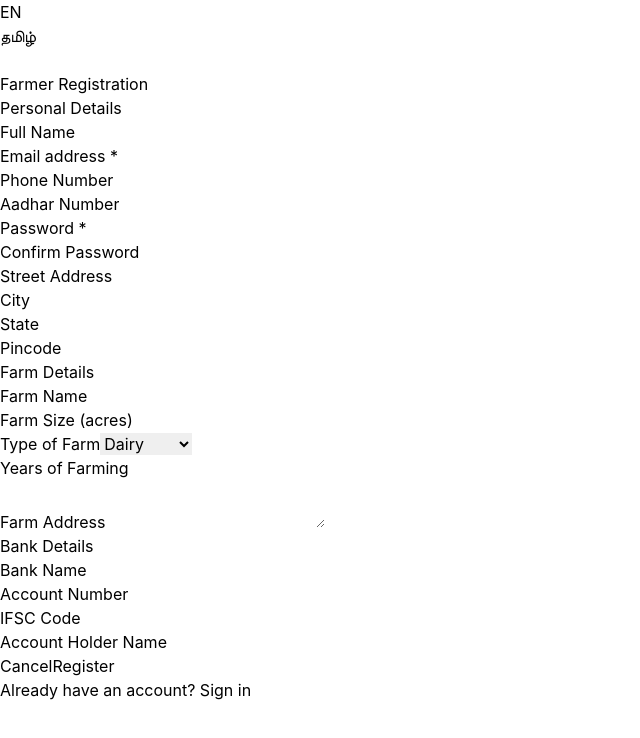
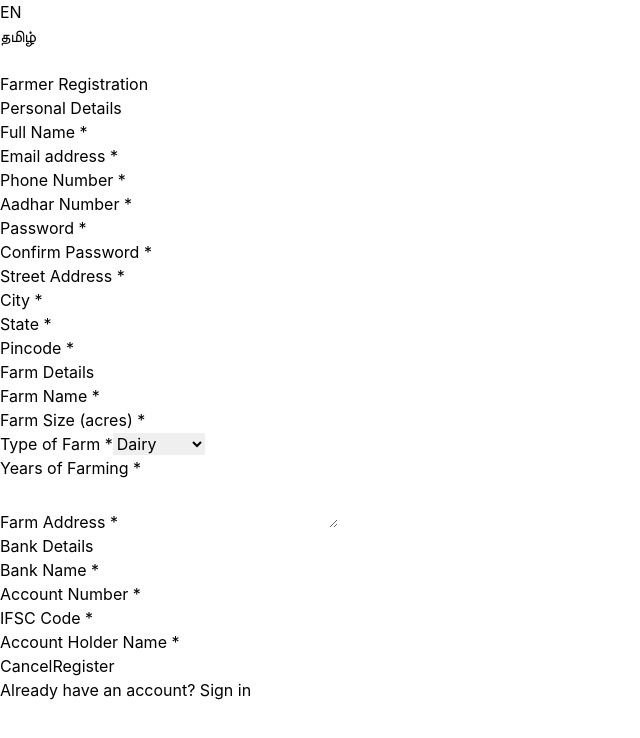
Before and after one commit to sujithk-kl/Livestock360, a React (Vite) app in the folder client/: page /farmer/register in a window 1280 px wide. Shown: the top 738 px of the page, without its empty margins (0-640 px from the left). Built offline with nearby package versions, Linux system fonts and the light colour scheme; no server answers.

Commit message:
added compoulsary * for the registration pages

```diff
--- a/client/src/pages/CustomerRegistration.js
+++ b/client/src/pages/CustomerRegistration.js
@@ -200,7 +200,7 @@ const CustomerRegistration = () => {
 
           <div className="space-y-6">
             <div>
-              <label className="block text-sm font-medium text-gray-700 dark:text-gray-300 mb-1">{t('full_name_label')}</label>
+              <label className="block text-sm font-medium text-gray-700 dark:text-gray-300 mb-1">{t('full_name_label')} *</label>
               <input
                 type="text"
                 name="name"
@@ -212,7 +212,7 @@ const CustomerRegistration = () => {
             </div>
 
             <div>
-              <label className="block text-sm font-medium text-gray-700 dark:text-gray-300 mb-1">{t('email_label')}</label>
+              <label className="block text-sm font-medium text-gray-700 dark:text-gray-300 mb-1">{t('email_label')} *</label>
               <input
                 type="email"
                 name="email"
@@ -224,7 +224,7 @@ const CustomerRegistration = () => {
             </div>
 
             <div>
-              <label className="block text-sm font-medium text-gray-700 dark:text-gray-300 mb-1">{t('phone_label')}</label>
+              <label className="block text-sm font-medium text-gray-700 dark:text-gray-300 mb-1">{t('phone_label')} *</label>
               <input
                 type="tel"
                 name="phone"
@@ -237,7 +237,7 @@ const CustomerRegistration = () => {
             </div>
 
             <div>
-              <label className="block text-sm font-medium text-gray-700 dark:text-gray-300 mb-1">{t('city_label')}</label>
+              <label className="block text-sm font-medium text-gray-700 dark:text-gray-300 mb-1">{t('city_label')} *</label>
               <input
                 type="text"
                 name="city"
@@ -250,7 +250,7 @@ const CustomerRegistration = () => {
             </div>
 
             <div>
-              <label className="block text-sm font-medium text-gray-700 dark:text-gray-300 mb-1">{t('password_label')}</label>
+              <label className="block text-sm font-medium text-gray-700 dark:text-gray-300 mb-1">{t('password_label')} *</label>
               <input
                 type="password"
                 name="password"
@@ -266,7 +266,7 @@ const CustomerRegistration = () => {
             </div>
 
             <div>
-              <label className="block text-sm font-medium text-gray-700 dark:text-gray-300 mb-1">{t('confirm_password_label')}</label>
+              <label className="block text-sm font-medium text-gray-700 dark:text-gray-300 mb-1">{t('confirm_password_label')} *</label>
               <input
                 type="password"
                 name="confirmPassword"
--- a/client/src/pages/FarmerRegistration.js
+++ b/client/src/pages/FarmerRegistration.js
@@ -287,7 +287,7 @@ const FarmerRegistration = () => {
 
             <div className="grid grid-cols-1 md:grid-cols-2 gap-6">
               <div>
-                <label className="block text-sm font-medium text-gray-700 dark:text-gray-300 mb-1">{t('full_name_label')}</label>
+                <label className="block text-sm font-medium text-gray-700 dark:text-gray-300 mb-1">{t('full_name_label')} *</label>
                 <input
                   type="text"
                   name="fullName"
@@ -317,7 +317,7 @@ const FarmerRegistration = () => {
               </div>
 
               <div>
-                <label className="block text-sm font-medium text-gray-700 dark:text-gray-300 mb-1">{t('phone_label')}</label>
+                <label className="block text-sm font-medium text-gray-700 dark:text-gray-300 mb-1">{t('phone_label')} *</label>
                 <input
                   type="tel"
                   name="phone"
@@ -328,7 +328,7 @@ const FarmerRegistration = () => {
               </div>
 
               <div>
-                <label className="block text-sm font-medium text-gray-700 dark:text-gray-300 mb-1">{t('aadhar_label')}</label>
+                <label className="block text-sm font-medium text-gray-700 dark:text-gray-300 mb-1">{t('aadhar_label')} *</label>
                 <input
                   type="text"
                   name="aadharNumber"
@@ -354,7 +354,7 @@ const FarmerRegistration = () => {
               </div>
 
               <div>
-                <label className="block text-sm font-medium text-gray-700 dark:text-gray-300 mb-1">{t('confirm_password_label')}</label>
+                <label className="block text-sm font-medium text-gray-700 dark:text-gray-300 mb-1">{t('confirm_password_label')} *</label>
                 <input
                   type="password"
                   name="confirmPassword"
@@ -369,7 +369,7 @@ const FarmerRegistration = () => {
               </div>
 
               <div>
-                <label className="block text-sm font-medium text-gray-700 dark:text-gray-300 mb-1">{t('street_label')}</label>
+                <label className="block text-sm font-medium text-gray-700 dark:text-gray-300 mb-1">{t('street_label')} *</label>
                 <input
                   type="text"
                   name="addressStreet"
@@ -384,7 +384,7 @@ const FarmerRegistration = () => {
               </div>
 
               <div>
-                <label className="block text-sm font-medium text-gray-700 dark:text-gray-300 mb-1">{t('city_label')}</label>
+                <label className="block text-sm font-medium text-gray-700 dark:text-gray-300 mb-1">{t('city_label')} *</label>
                 <input
                   type="text"
                   name="addressCity"
@@ -399,7 +399,7 @@ const FarmerRegistration = () => {
               </div>
 
               <div>
-                <label className="block text-sm font-medium text-gray-700 dark:text-gray-300 mb-1">{t('state_label')}</label>
+                <label className="block text-sm font-medium text-gray-700 dark:text-gray-300 mb-1">{t('state_label')} *</label>
                 <input
                   type="text"
                   name="addressState"
@@ -414,7 +414,7 @@ const FarmerRegistration = () => {
               </div>
 
               <div>
-                <label className="block text-sm font-medium text-gray-700 dark:text-gray-300 mb-1">{t('pincode_label')}</label>
+                <label className="block text-sm font-medium text-gray-700 dark:text-gray-300 mb-1">{t('pincode_label')} *</label>
                 <input
                   type="text"
                   name="addressPincode"
@@ -436,7 +436,7 @@ const FarmerRegistration = () => {
 
             <div className="grid grid-cols-1 md:grid-cols-2 gap-6">
               <div>
-                <label className="block text-sm font-medium text-gray-700 dark:text-gray-300 mb-1">{t('farm_name_label')}</label>
+                <label className="block text-sm font-medium text-gray-700 dark:text-gray-300 mb-1">{t('farm_name_label')} *</label>
                 <input
                   type="text"
                   name="farmName"
@@ -451,7 +451,7 @@ const FarmerRegistration = () => {
               </div>
 
               <div>
-                <label className="block text-sm font-medium text-gray-700 dark:text-gray-300 mb-1">{t('farm_size_label')}</label>
+                <label className="block text-sm font-medium text-gray-700 dark:text-gray-300 mb-1">{t('farm_size_label')} *</label>
                 <input
                   type="number"
                   name="farmSize"
@@ -466,7 +466,7 @@ const FarmerRegistration = () => {
               </div>
 
               <div>
-                <label className="block text-sm font-medium text-gray-700 dark:text-gray-300 mb-1">{t('farm_type_label')}</label>
+                <label className="block text-sm font-medium text-gray-700 dark:text-gray-300 mb-1">{t('farm_type_label')} *</label>
                 <select
                   name="farmType"
                   value={formData.farmType}
@@ -481,7 +481,7 @@ const FarmerRegistration = () => {
               </div>
 
               <div>
-                <label className="block text-sm font-medium text-gray-700 dark:text-gray-300 mb-1">{t('years_farming_label')}</label>
+                <label className="block text-sm font-medium text-gray-700 dark:text-gray-300 mb-1">{t('years_farming_label')} *</label>
                 <input
                   type="number"
                   name="yearsOfFarming"
@@ -496,7 +496,7 @@ const FarmerRegistration = () => {
               </div>
 
               <div className="md:col-span-2">
-                <label className="block text-sm font-medium text-gray-700 dark:text-gray-300 mb-1">{t('farm_address_label')}</label>
+                <label className="block text-sm font-medium text-gray-700 dark:text-gray-300 mb-1">{t('farm_address_label')} *</label>
                 <textarea
                   name="farmAddress"
                   value={formData.farmAddress}
@@ -518,7 +518,7 @@ const FarmerRegistration = () => {
 
             <div className="grid grid-cols-1 md:grid-cols-2 gap-6">
               <div>
-                <label className="block text-sm font-medium text-gray-700 dark:text-gray-300 mb-1">{t('bank_name_label')}</label>
+                <label className="block text-sm font-medium text-gray-700 dark:text-gray-300 mb-1">{t('bank_name_label')} *</label>
                 <input
                   type="text"
                   name="bankName"
@@ -533,7 +533,7 @@ const FarmerRegistration = () => {
               </div>
 
               <div>
-                <label className="block text-sm font-medium text-gray-700 dark:text-gray-300 mb-1">{t('account_number_label')}</label>
+                <label className="block text-sm font-medium text-gray-700 dark:text-gray-300 mb-1">{t('account_number_label')} *</label>
                 <input
                   type="text"
                   name="accountNumber"
@@ -548,7 +548,7 @@ const FarmerRegistration = () => {
               </div>
 
               <div>
-                <label className="block text-sm font-medium text-gray-700 dark:text-gray-300 mb-1">{t('ifsc_label')}</label>
+                <label className="block text-sm font-medium text-gray-700 dark:text-gray-300 mb-1">{t('ifsc_label')} *</label>
                 <input
                   type="text"
                   name="ifscCode"
@@ -564,7 +564,7 @@ const FarmerRegistration = () => {
               </div>
 
               <div>
-                <label className="block text-sm font-medium text-gray-700 dark:text-gray-300 mb-1">{t('holder_name_label')}</label>
+                <label className="block text-sm font-medium text-gray-700 dark:text-gray-300 mb-1">{t('holder_name_label')} *</label>
                 <input
                   type="text"
                   name="accountHolderName"
```
